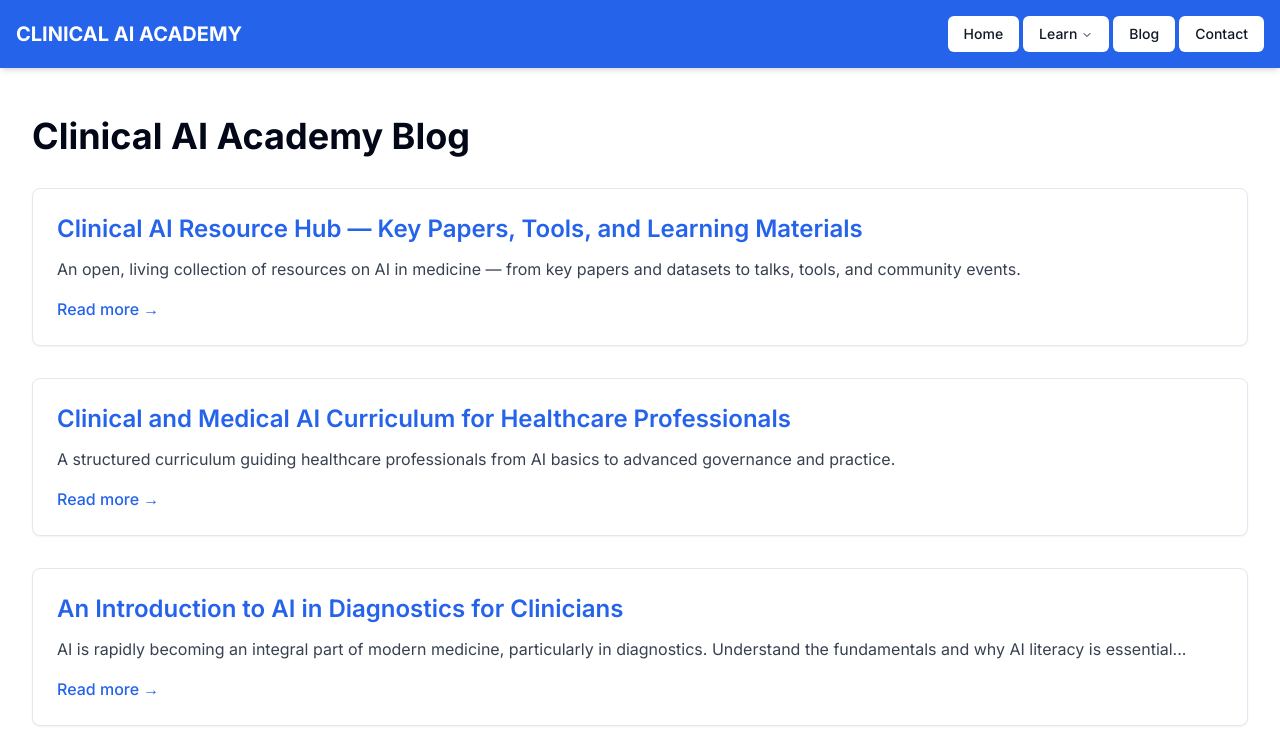
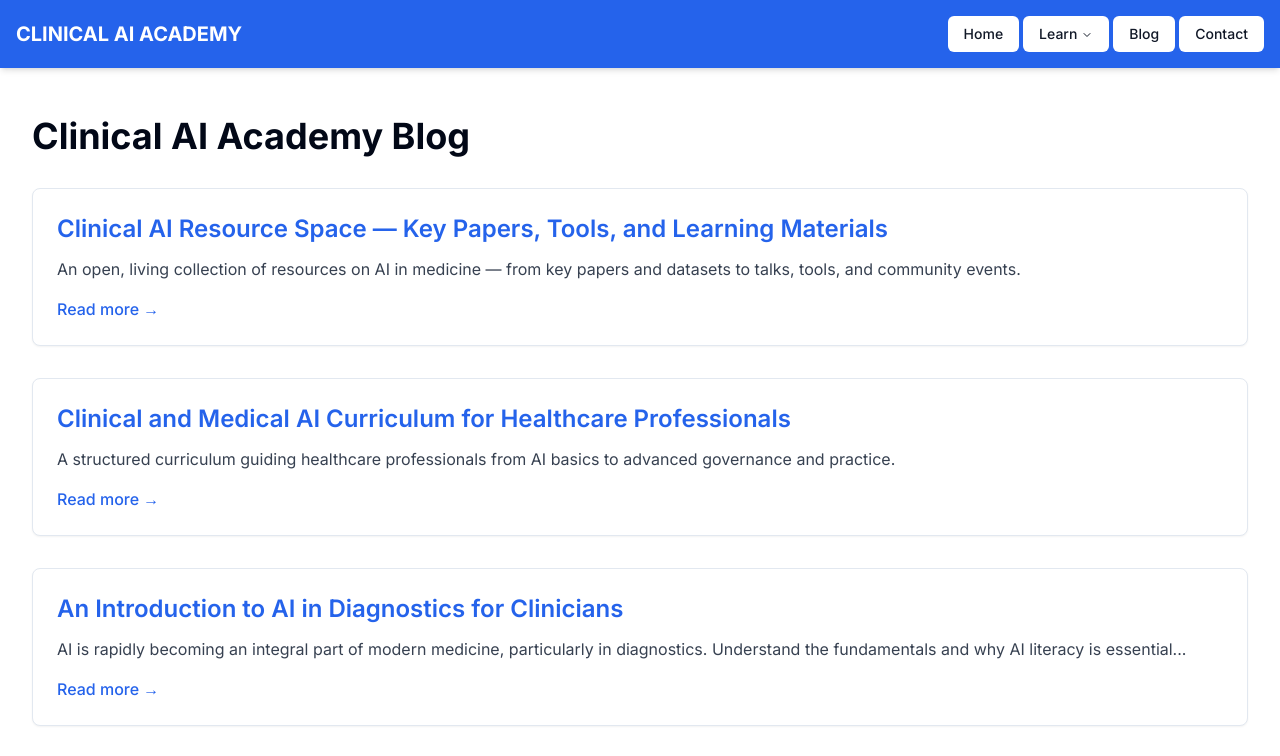
Before and after one commit to anazz-dev/ai-healthcare-learn, a Next.js app: page /blog in a window 1280 px wide. Shown: the top 756 px of the page. Built offline with nearby package versions, Linux system fonts and the light colour scheme.

Commit message:
edit the hub to space

```diff
--- a/src/app/blog/page.tsx
+++ b/src/app/blog/page.tsx
@@ -4,8 +4,8 @@ import Link from 'next/link';
 // In a real application, you would fetch this list dynamically
 const posts = [
    {
-  slug: 'clinical-ai-resource-hub',
-  title: 'Clinical AI Resource Hub — Key Papers, Tools, and Learning Materials',
+  slug: 'clinical-ai-resource-space',
+  title: 'Clinical AI Resource Space — Key Papers, Tools, and Learning Materials',
   excerpt: 'An open, living collection of resources on AI in medicine — from key papers and datasets to talks, tools, and community events.',
 },
 
--- a/src/content/blog/clinical-ai-resource-hub.html
+++ b/src/content/blog/clinical-ai-resource-space.html
@@ -2,7 +2,7 @@
 <html lang="en">
 <head>
   <meta charset="UTF-8">
-  <title>Clinical AI Academy Resource Hub — Open & Living Collection</title>
+  <title>Clinical AI Academy Resource Space — Open & Living Collection</title>
   <meta name="viewport" content="width=device-width, initial-scale=1.0">
   <style>
     body {
@@ -55,11 +55,11 @@
 
   <h1>Clinical AI Academy Resource Hub — Open & Living Collection</h1>
 
-  <p>We’re excited to announce the launch of the <strong>Clinical AI Academy Resource Hub</strong> — a living collection of curated resources on
+  <p>We’re excited to announce the launch of the <strong>Clinical AI Academy Resource Space</strong> — a living collection of curated resources on
   <em>AI in medicine, clinical AI, and medical AI</em>. This hub is designed to grow with the community,
   offering open access to key papers, courses, talks, datasets, and tools. </p>
 
-  <p>🌍 The hub is inclusive and open: whether you’re a clinician, researcher, student, engineer, or simply curious,
+  <p>🌍 The space is inclusive and open: whether you’re a clinician, researcher, student, engineer, or simply curious,
   you’re welcome to explore and contribute.</p>
 
   <p>🚀 Our goal is to build a shared library and a community for collaboration, journal clubs, and future research projects.
```
Also changed, not shown: 2 other files (tests, documents, lock files or other folders).
